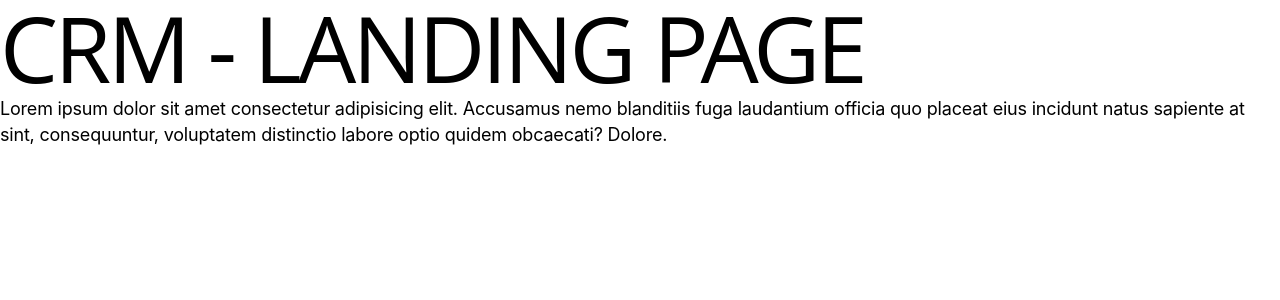
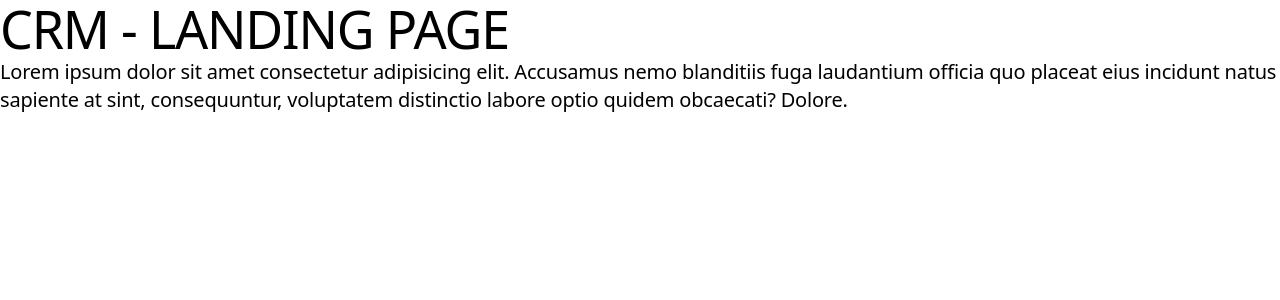
Before and after one commit to luisrca-tech/crm-landing-page, a Next.js app: page / in a window 1280 px wide. Shown: the top 300 px of the page. Built offline with nearby package versions, Linux system fonts and the light colour scheme.

Commit message:
💄 Feat: Update setup of fonts for next-fonts

```diff
--- a/src/app/layout.tsx
+++ b/src/app/layout.tsx
@@ -1,6 +1,5 @@
+import { inter } from '~/assets/fonts/Inter';
 import '~/styles/globals.css';
-
-import { GeistSans } from 'geist/font/sans';
 
 export const metadata = {
   title: 'Create T3 App',
@@ -14,8 +13,8 @@ export default function RootLayout({
   children: React.ReactNode;
 }) {
   return (
-    <html lang="en" className={`${GeistSans.variable}`}>
-      <body className="font-body" >{children}</body>
+    <html lang="en" className={`${inter.variable}`}>
+      <body>{children}</body>
     </html>
   );
 }
--- a/src/app/page.tsx
+++ b/src/app/page.tsx
@@ -1,8 +1,8 @@
 export default function HomePage() {
   return (
    <main>
-    <h1 className="font-head text-heading-primary-desk">CRM - LANDING PAGE</h1>
-    <p className="text-lg" >Lorem ipsum dolor sit amet consectetur adipisicing elit. Accusamus nemo blanditiis fuga laudantium officia quo placeat eius incidunt natus sapiente at sint, consequuntur, voluptatem distinctio labore optio quidem obcaecati? Dolore.</p>
+    <h1 className="text-2xl-desktop">CRM - LANDING PAGE</h1>
+    <p className="font-OpenSans text-xl" >Lorem ipsum dolor sit amet consectetur adipisicing elit. Accusamus nemo blanditiis fuga laudantium officia quo placeat eius incidunt natus sapiente at sint, consequuntur, voluptatem distinctio labore optio quidem obcaecati? Dolore.</p>
    </main>
   );
 }
--- /dev/null
+++ b/src/assets/fonts/Inter.ts
@@ -0,0 +1,7 @@
+import { Inter } from 'next/font/google'
+
+export const inter = Inter({
+  display: 'swap',
+  subsets: ['latin'],
+  variable: '--font-inter',
+})
--- a/src/styles/globals.css
+++ b/src/styles/globals.css
@@ -5,58 +5,7 @@
 
 @layer base {
   html {
-  --font-body: "Inter", sans-serif;
-  --font-head: "Open Sans", sans-serif, bold;
-
-  --font-size-heading-primary-desk: 5.75rem;
-  --line-height-heading-primary-desk: 6rem;
-  --letter-spacing-heading-primary-desk: -3.6px;
-
-  --font-size-heading-secondary-desk: 3.25rem;
-  --line-height-heading-secondary-desk: 3.625rem;
-  --letter-spacing-heading-secondary-desk: -1.2px;
-
-  --font-size-heading-tertiary-desk: 2.5rem;
-  --line-height-heading-tertiary-desk: 2.75rem;
-  --letter-spacing-heading-tertiary-desk: -0.8px;
-
-  --font-size-heading-primary-mob: 5.75rem;
-  --line-height-heading-primary-mob: 3.5rem;
-  --letter-spacing-heading-primary-mob: -1.5px;
-
-  --font-size-heading-secondary-mob: 2rem;
-  --line-height-heading-secondary-mob: 2.375rem;
-  --letter-spacing-heading-secondary-mob: -0.5px;
-
-  --font-size-heading-tertiary-mob: 1.5rem;
-  --line-height-heading-tertiary-mob: 1.625rem;
-  --letter-spacing-heading-tertiary-mob: -0.8px;
-
-  --font-size-2xl: 1.375rem;
-  --line-height-2xl: 2rem;
-  --letter-spacing-2xl: -0.3px;
-
-  --font-size-xl: 1.25rem;
-  --line-height-xl: 1.75rem;
-  --letter-spacing-xl: -0.2px;
-
-  --font-size-lg: 1.125rem;
-  --line-height-lg: 1.625rem;
-  --letter-spacing-lg: -0.2px;
-
-  --font-size-md: 1rem;
-  --line-height-md: 1.5rem;
-  --letter-spacing-md: -0.2px;
-
-  --font-size-base: 0.875rem;
-  --line-height-base: 1.25rem;
-  --letter-spacing-base: -0.1px;
-
-  --font-size-sm: 0.75rem;
-  --line-height-sm: 1.125rem;
-
-  --font-size-xsm: 0.625rem;
-  --line-height-xsm: 0.875rem;
-  --letter-spacing-xsm: 0.6px;
+  --font-inter: "inter", ;
+  --font-open_sans: "open_sans",;
   }
 }
--- a/tailwind.config.ts
+++ b/tailwind.config.ts
@@ -4,36 +4,36 @@ export default {
   content: ['./src/**/*.tsx'],
   theme: {
       fontFamily: {
-        'body': ["Inter"],
-        'head': ["Open Sans"]
+        Inter: ['var(--font-inter)'],
+        OpenSans: ['var(--font-open_sans)']
       },
       fontSize: {
-        'heading-primary-desk': [
+        '3xl-desktop': [
           '5.75rem', {
             lineHeight: '6rem',
             letterSpacing: '-3.6px',
           }],
-          'heading-secondary-desk': [
+          '2xl-desktop': [
           '3.25rem', {
             lineHeight: '3.625rem',
             letterSpacing: '-1.2px',
           }],
-          'heading-tertiary-desk': [
+          'xl-desktop': [
           '2.5rem', {
             lineHeight: '2.75rem',
             letterSpacing: '-0.8px',
           }],
-          'heading-primary-mob': [
+          '3xl-mobile': [
           '5.75rem', {
             lineHeight: '3.5rem',
             letterSpacing: '-1.5px',
           }],
-          'heading-secondary-mob': [
+          '2xl-mobile': [
           '2rem', {
             lineHeight: '2.375rem',
             letterSpacing: '-0.5px',
           }],
-          'heading-tertiary-mob': [
+          'xl-mobile': [
           '1.5rem', {
             lineHeight: '1.625rem',
             letterSpacing: '-0.8px',
```
Also changed, not shown: src/assets/fonts/OpenSans.ts (added, +7 -0 lines), src/services/s3/uploadImage.ts (deleted).
